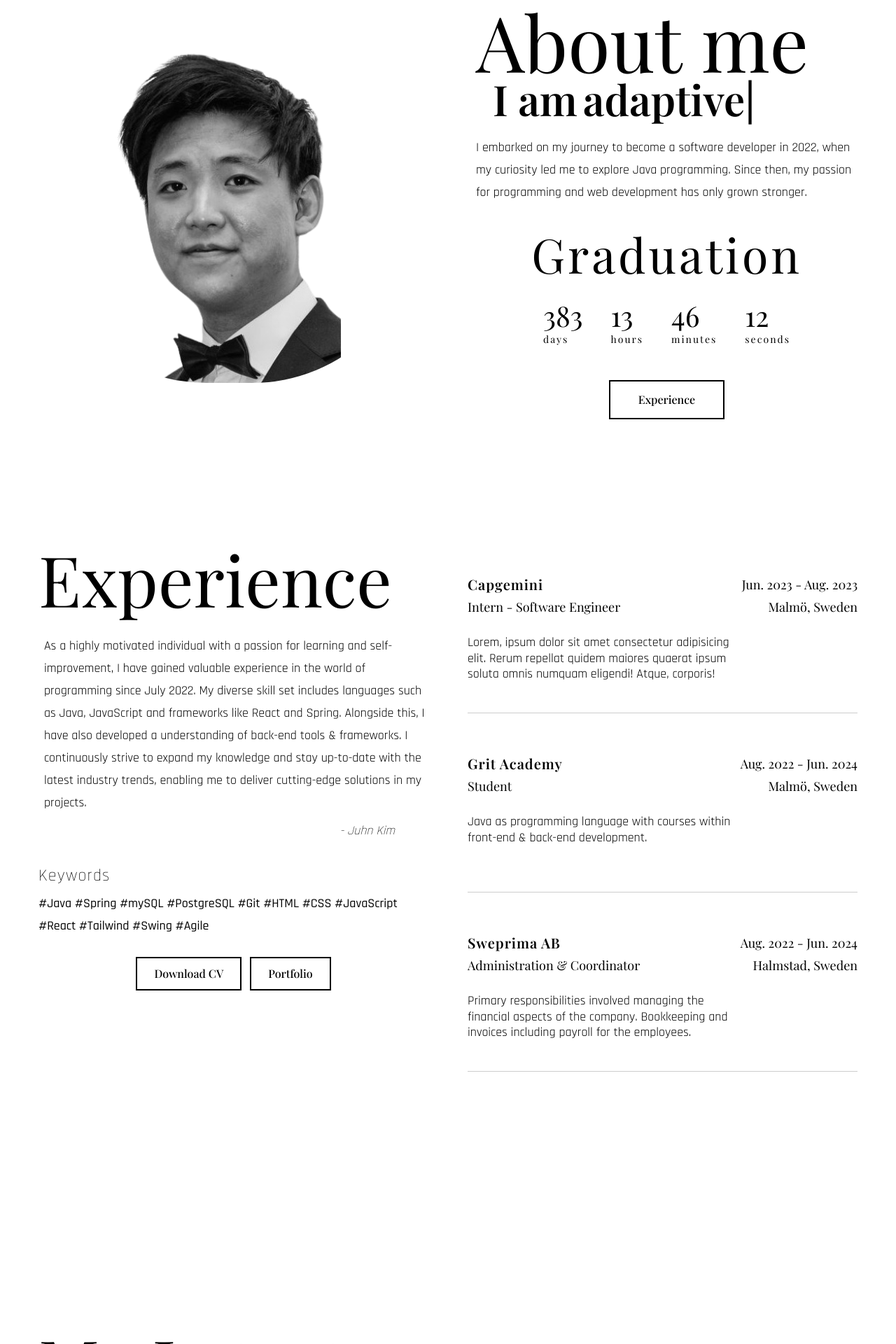
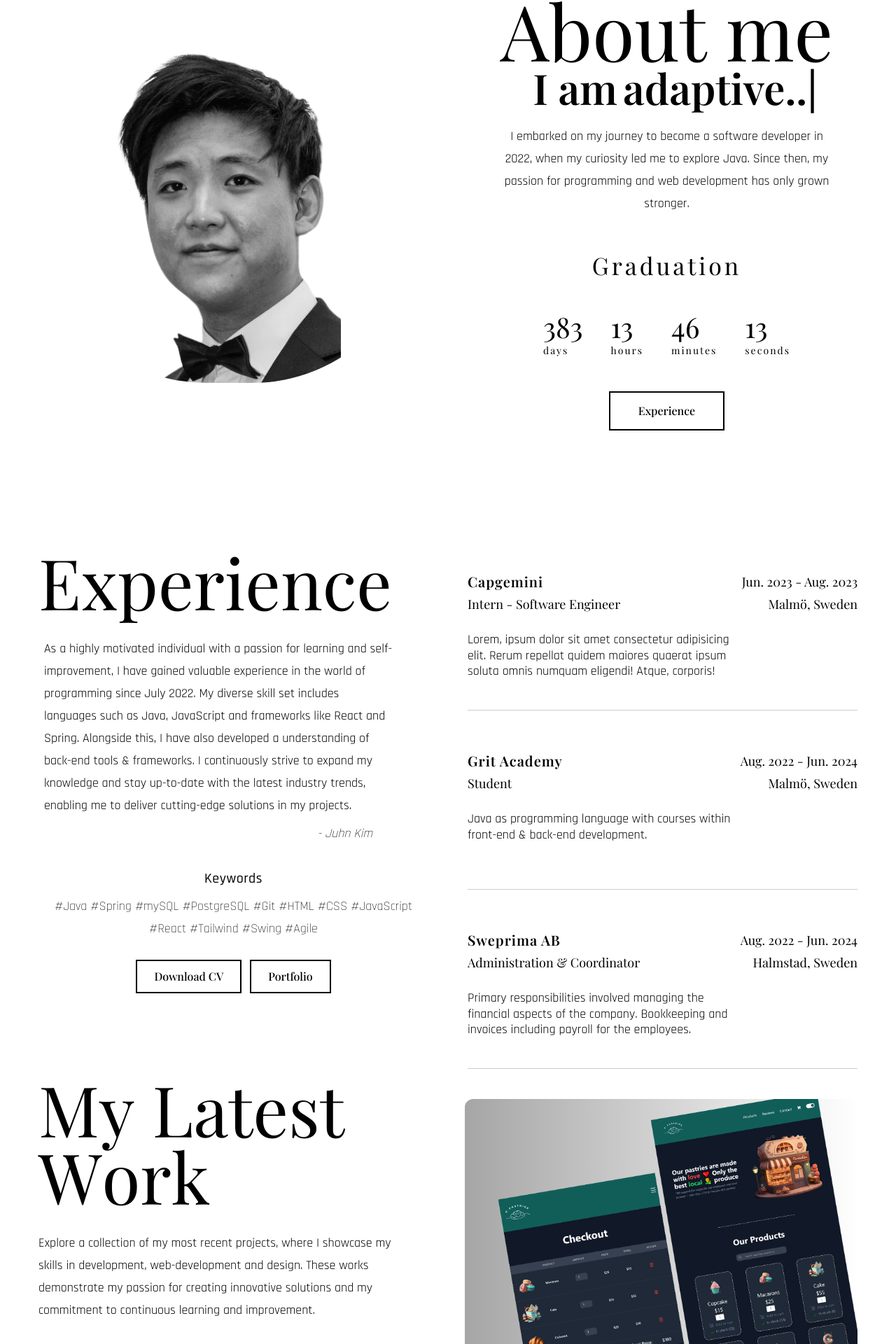
Before and after one commit to Juhniel/Portfolio-reactv2, a React (Vite) app: page / in a window 1280 px wide. Shown: the part 877-2797 px from the top of the page at 70% size. Built offline with nearby package versions, Linux system fonts and the light colour scheme; a web font is replaced by a local one.

Commit message:
latest projects updated and mobile ui. no hardcode

```diff
--- a/src/components/About.jsx
+++ b/src/components/About.jsx
@@ -56,7 +56,7 @@ export default function About({ scrollToElement, isMobileDevice }) {
             initial="hidden"
             whileInView={"show"}
             viewport={{ once: isMobileDevice ? true : false, amount: 0.3 }}
-            className="flex-1 text-black dark:text-white"
+            className="flex flex-col items-center lg:flex-1 text-black dark:text-white"
           >
             <h1 className="text-[55px] font-primary mb-2 font-light leading-[0.8] lg:text-[90px] xl:text-[110px] text-black dark:text-white">
               {title.map((letter, index) => {
@@ -94,9 +94,9 @@ export default function About({ scrollToElement, isMobileDevice }) {
                 repeat={Infinity}
               />
             </div>
-            <p className="mb-6">
+            <p className="mb-6 mx-10 text-center">
               I embarked on my journey to become a software developer in 2022,
-              when my curiosity led me to explore Java programming. Since then,
+              when my curiosity led me to explore Java. Since then,
               my passion for programming and web development has only grown
               stronger.
               <br />
@@ -108,9 +108,9 @@ export default function About({ scrollToElement, isMobileDevice }) {
               initial="hidden"
               whileInView={"show"}
               viewport={{ once: isMobileDevice ? true : false, amount: 0.3 }}
-              className="flex justify-center font-primary text-[48px] tracking-[2px] lg:tracking-[4px] xl:text-[68px] font-thin btn-hover-rainbow"
+              className="flex justify-center font-primary text-[48px] tracking-[2px] lg:tracking-[4px] xl:text-[68px] font-thin lg:btn-hover"
             >
-              <h3>Graduation</h3>
+              <h3 className="text-[34px]">Graduation</h3>
             </motion.div>
             <motion.div
               variants={fadeIn("up", 0.3, isMobileDevice)}
@@ -173,7 +173,7 @@ export default function About({ scrollToElement, isMobileDevice }) {
             >
               <button
                 onClick={() => scrollToElement("experience")}
-                className="btn btn-lg btn-hover"
+                className="btn btn-lg lg:btn-hover"
               >
                 Experience
               </button>
--- a/src/components/Banner.jsx
+++ b/src/components/Banner.jsx
@@ -11,7 +11,7 @@ export default function Banner({ scrollToElement, isMobileDevice }) {
   return (
     <section
       id="home"
-      className="min-h-[85vh] lg:min-h-[78vh] flex items-center mb-10 lg:m-20"
+      className="min-h-[85vh] lg:min-h-[78vh] flex items-center mb-20 mt-20 lg:m-20"
     >
       <div className="container mx-auto">
         <div className="flex flex-col gap-y-8 lg:flex-row lg:items-center lg:gap-x-12">
@@ -76,9 +76,9 @@ export default function Banner({ scrollToElement, isMobileDevice }) {
             >
               <button
                 onClick={() => scrollToElement("contact")}
-                className="btn btn-lg btn-hover text-base"
+                className="btn btn-lg lg:btn-hover text-base"
               >
-                Contact Me
+                Contact me
               </button>
             </motion.div>
             {/* Socials */}
@@ -93,10 +93,10 @@ export default function Banner({ scrollToElement, isMobileDevice }) {
                 href="https://www.linkedin.com/in/juhn-kim-7872a5251/"
                 target="_blank"
               >
-                <FaLinkedinIn className="text btn-hover" size={26} />
+                <FaLinkedinIn className="text lg:btn-hover" size={26} />
               </a>
               <a href="https://github.com/Juhniel" target="_blank">
-                <FaGithub className="text btn-hover" size={26} />
+                <FaGithub className="text lg:btn-hover" size={26} />
               </a>
             </motion.div>
           </div>
--- a/src/components/Contact.jsx
+++ b/src/components/Contact.jsx
@@ -19,10 +19,10 @@ export default function Contact({ isMobileDevice }) {
             initial="hidden"
             whileInView={"show"}
             viewport={{ once: isMobileDevice ? true : false, amount: 0.3 }}
-            className="flex-1 flex justify-start items-center"
+            className="lg:flex-1 lg:flex lg:justify-start items-center"
           >
             <div>
-              <h2 className="text text-[60px] lg:text-[90px] xl:text-[110px] leading-none mb-14 lg:mb-40 xl:mb-48">
+              <h2 className="text text-center lg:text-start text-[60px] lg:text-[90px] xl:text-[110px] leading-none mb-14 lg:mb-40 xl:mb-48">
                 {contactTitle.map((letter, index) => {
                   return (
                     <TextAnimation1 key={index}>
@@ -74,9 +74,11 @@ export default function Contact({ isMobileDevice }) {
               placeholder="Your message"
               required
             ></textarea>
-            <button type="submit" className="btn btn-sm btn-hover text-base">
-              Send Message
+            <div className="flex w-full justify-center lg:justify-end">
+            <button type="submit" className="btn btn-sm lg:btn-hover text-base">
+              Send message
             </button>
+            </div>
           </motion.form>
         </div>
       </div>
--- a/src/components/Experience.jsx
+++ b/src/components/Experience.jsx
@@ -32,11 +32,11 @@ export default function Experience({
   `;
 
   return (
-    <section id="experience" className="section lg:mb-96">
-      <div className="container mx-auto">
+    <section id="experience" className="section">
+      <div className="container mx-auto mb-80 lg:mb-0">
         <div className="flex flex-col lg:flex-row">
           {/* text & image*/}
-          <div className="flex-1 lg:bg-bottom mb-12 mr-14 lg:mb-0">
+          <div className="flex flex-col items-center lg:items-start lg:flex-1 lg:bg-bottom mb-12 lg:mr-14 lg:mb-0">
             <motion.h1
               variants={fadeIn("right", 0.3, isMobileDevice)}
               initial="hidden"
@@ -57,11 +57,11 @@ export default function Experience({
               initial="hidden"
               whileInView={"show"}
               viewport={{ once: isMobileDevice ? true : false, amount: 0.3 }}
-              className="text-secondary text-black dark:text-white max-w[455px] mb-2 ml-2 relative"
+              className="text-secondary mx-10  text-center lg:text-start lg:mr-12 text-black dark:text-white max-w[455px] mb-2 ml-2 relative"
             >
               <h3>
                 {description}
-                {isMobileDevice && !showMore ? "... " : moreText}
+                {isMobileDevice && !showMore ? "\u000A" : moreText}
                 {isMobileDevice && (
                   <button
                     onClick={toggleShowMore}
@@ -78,22 +78,22 @@ export default function Experience({
               whileInView={"show"}
               viewport={{ once: isMobileDevice ? true : false, amount: 0.3 }}
             >
-              <span className="flex justify-end mr-12 italic font-light text-black dark:text-white">
+              <span className="flex justify-end mr-4 lg:mr-20 italic font-light text-black dark:text-white">
                 - Juhn Kim
               </span>
               <br />
-              <h3 className="text-secondary text-black dark:text-white mb-5">
-                <span className="font-light text-[24px] tracking-wider mb-2">
+              <h3 className="text-secondary text-center text-black dark:text-white mb-5">
+                <span className="font-secondary font-medium text-[20px] tracking-wide mb-2">
                   Keywords
                 </span>
                 <br />
-                <span className="font-medium mb-2">
+                <span className="font-thin mb-2 ">
                   #Java #Spring #mySQL #PostgreSQL #Git #HTML #CSS #JavaScript
                   #React #Tailwind #Swing #Agile{" "}
                 </span>
               </h3>
               <div className="flex justify-center">
-              <button className="btn btn-sm btn-hover text-base">
+              <button className="btn btn-sm lg:btn-hover text-base">
                 <a href={cv} download>
                   Download CV
                 </a>
@@ -104,7 +104,7 @@ export default function Experience({
                     showAllProjects ? "all-projects" : "latest-projects"
                   )
                 }
-                className="btn btn-sm btn-hover text-base ml-3"
+                className="btn btn-sm lg:btn-hover text-base ml-3"
               >
                 Portfolio
               </button>
@@ -120,7 +120,7 @@ export default function Experience({
             className="flex-1"
           >
             {/* experience list */}
-            <div className="text mt-8 h-30">
+            <div className="text mt-24 lg:mt-6 h-30">
               {experienceData.map((experience, index) => {
                 const { name, description, title, date, place } = experience;
 
@@ -145,7 +145,7 @@ export default function Experience({
                       <p className="text font-thin mb-6">{title}</p>
                       <p className="font-secondary leading-tight mb-12">
                         {isMobileDevice && !showMoreExp
-                          ? `${shortDescription}... `
+                          ? `${shortDescription} `
                           : description}
                         {isMobileDevice && (
                           <button
--- a/src/components/Work.jsx
+++ b/src/components/Work.jsx
@@ -1,23 +1,41 @@
 import React, { useState } from "react";
 import { motion } from "framer-motion";
 import TextAnimation from "./TextAnimation";
-import TextAnimation2 from "./TextAnimationFishEye";
+import projectData from "../data/projectData.json";
 import { fadeIn, fadeOut } from "../variants";
+
 import recipebook from "../assets/images/projects/project-recipebook.png";
 import portfoliov1 from "../assets/images/projects/project-portfoliov1.png";
 import webshop from "../assets/images/projects/project-webshop.png";
+import java from "../assets/images/projects/java.png";
+import spring from "../assets/images/projects/spring.png";
+import javascript from "../assets/images/projects/javascript.png";
 
 export default function Work({ handleViewAllProjects, isMobileDevice }) {
   const myLatest = "My Latest".split("");
   const work = "Work".split("");
+  const projectArray = Object.values(projectData.projects);
+  const latestProjects = projectArray.slice(1, 3);
+  const firstImage = projectArray[0].img;
+
   const [showMore, setShowMore] = useState(false);
+
+  const images = {
+    recipebook: recipebook,
+    webshop: webshop,
+    portfoliov1: portfoliov1,
+    java: java,
+    javascript: javascript,
+    spring: spring,
+    // Add more mappings as needed
+  };
 
   const description = `Explore a collection of my most recent projects, where I
   showcase my skills in development, web-development and design.`;
 
-  const moreText = `These works demonstrate my passion for creating
+  const moreText = ` These works demonstrate my passion for creating
   innovative solutions and my commitment to continuous learning
-  and improvement.`;
+  and improvement. `;
 
   const toggleShowMore = () => {
     setShowMore(!showMore);
@@ -26,8 +44,8 @@ export default function Work({ handleViewAllProjects, isMobileDevice }) {
   return (
     <section className="section" id="latest-projects">
       <div className="container mx-auto">
-        <div className="flex flex-col lg:flex-row gap-x-12">
-          <div className="flex-1 flex flex-col gap-y-10 lg:mt-[4.7rem] xl:mt-[3.8rem]">
+        <div className="flex flex-col items-center lg:flex-row gap-x-12">
+          <div className="lg:flex-1 flex flex-col gap-y-10 lg:mt-[4.7rem] xl:mt-[3.8rem]">
             {/* text */}
             <div>
               <motion.div
@@ -38,7 +56,7 @@ export default function Work({ handleViewAllProjects, isMobileDevice }) {
                 viewport={{ once: isMobileDevice ? true : false, amount: 0.3 }}
               >
                 {" "}
-                <h2 className="text text-[60px] mb-7 font-light leading-[0.8] xl:text-[100px] xl:mb-10">
+                <h2 className="text text-center lg:text-start  text-[60px] mb-7 font-light leading-[0.8] xl:text-[100px] xl:mb-10">
                   {myLatest.map((letter, index) => {
                     return (
                       <TextAnimation key={index}>
@@ -65,27 +83,35 @@ export default function Work({ handleViewAllProjects, isMobileDevice }) {
                 initial="hidden"
                 whileInView={"show"}
                 viewport={{ once: isMobileDevice ? true : false, amount: 0.3 }}
-                className="max-w-lg mb-16 text-secondary text-black dark:text-white"
+                className="max-w-lg text-center mx-10 lg:mx-0 lg:text-start mb-16 text-secondary text-black dark:text-white"
               >
                 {description}
-                {isMobileDevice && !showMore ? "... " : moreText}
+                {isMobileDevice && !showMore ? " " : moreText}
                 {isMobileDevice && (
-                  <button onClick={toggleShowMore} className="text-amber-400 dark:text-amber-200">
-                    {showMore ? "Show less" : "Show more"}
+                  <button
+                    onClick={toggleShowMore}
+                    className="text-amber-400 dark:text-amber-200"
+                  >
+                    {showMore ? ` Show less` : "Show more"}
                   </button>
                 )}
               </motion.p>
+              <div className="flex justify-center">
                 <motion.button
                   variants={fadeIn("right", 0.3, isMobileDevice)}
                   exit={fadeOut("left", 0).exit}
                   initial="hidden"
                   whileInView={"show"}
-                viewport={{ once: isMobileDevice ? true : false, amount: 0.3 }}
-                className="btn btn-sm btn-hover text-base"
+                  viewport={{
+                    once: isMobileDevice ? true : false,
+                    amount: 0.3,
+                  }}
+                  className="btn btn-sm lg:btn-hover text-base"
                   onClick={handleViewAllProjects}
                 >
                   View all projects
                 </motion.button>
+              </div>
             </div>
             {/* image */}
             <motion.div
@@ -99,20 +125,31 @@ export default function Work({ handleViewAllProjects, isMobileDevice }) {
               {/* overlay */}
               <div className="group-hover:bg-black/70 w-full h-full absolute z-40 transition-all duration-300"></div>
               {/* img */}
+              <a
+                href="https://github.com/Juhniel/RecipeBookSpring"
+                target="_blank"
+                rel="noopener noreferrer"
+              >
                 <img
                   className="group-hover:scale-125 transition-all duration-500 w-full"
-                src={recipebook}
+                  src={images[firstImage]}
                   alt=""
                 />
+              </a>
               {/* pretitle */}
               <div className="absolute -bottom-full left-12 group-hover:bottom-24 transition-all duration-500 z-50">
-                <span className="text-white">
-                  #Spring #MySQL #JavaScript #Thymeleaf
-                </span>
+                {projectArray[0].stack.map((stackItem, index) => (
+                  <span
+                    key={index}
+                    className="text-white"
+                  >{` #${stackItem}\u00A0 `}</span>
+                ))}
               </div>
               {/* title */}
               <div className="absolute -bottom-full left-12 group-hover:bottom-14 transition-all duration-700 z-50">
-                <span className="text-3xl text-white">Recipebook</span>
+                <span className="text-3xl text-white">
+                  {projectArray[0].name}
+                </span>
               </div>
             </motion.div>
           </div>
@@ -122,47 +159,43 @@ export default function Work({ handleViewAllProjects, isMobileDevice }) {
             initial="hidden"
             whileInView={"show"}
             viewport={{ once: isMobileDevice ? true : false, amount: 0.3 }}
-            className="hidden lg:flex flex-1  flex-col gap-y-10 mb-10 lg:mt-[8rem]"
+            className="hidden lg:flex flex-1  flex-col gap-y-10 mb-10"
           >
-            {/* image */}
-            <div className="group relative overflow-hidden rounded-xl">
+            <div className="hidden lg:flex flex-1 flex-col gap-y-10 mb-10 lg:mt-[8rem]">
+              {latestProjects.map((project, index) => (
+                <a
+                  href={project.link}
+                  target="_blank"
+                  rel="noopener noreferrer"
+                  key={index}
+                >
+                  <div className="group relative overflow-hidden rounded-xl mt-[42px]">
                     {/* overlay */}
                     <div className="group-hover:bg-black/70 w-full h-full absolute z-40 transition-all duration-300"></div>
                     {/* img */}
                     <img
                       className="group-hover:scale-125 transition-all duration-500"
-                src={portfoliov1}
+                      src={images[project.img]}
                       alt=""
                     />
                     {/* pretitle */}
                     <div className="absolute -bottom-full left-12 group-hover:bottom-24 transition-all duration-500 z-50">
-                <span className="text-white">#HTML #CSS #JavaScript</span>
+                      {project.stack.map((projectStack, index) => (
+                        <span
+                          key={index}
+                          className="text-white"
+                        >{` #${projectStack}\u00A0 `}</span>
+                      ))}
                     </div>
                     {/* title */}
                     <div className="absolute -bottom-full left-12 group-hover:bottom-14 transition-all duration-700 z-50">
-                <span className="text-3xl text-white">Portfolio v1</span>
+                      <span className="text-3xl text-white">
+                        {project.name}
+                      </span>
                     </div>
                   </div>
-            {/* image */}
-            <div className="group relative overflow-hidden rounded-xl">
-              {/* overlay */}
-              <div className="group-hover:bg-black/70 w-full h-full absolute z-40 transition-all duration-300"></div>
-              {/* img */}
-              <img
-                className="group-hover:scale-125 transition-all duration-500"
-                src={webshop}
-                alt=""
-              />
-              {/* pretitle */}
-              <div className="absolute -bottom-full left-12 group-hover:bottom-24 transition-all duration-500 z-50">
-                <span className="text-white">
-                  #React #JavaScript #CSS #Tailwind #HTML{" "}
-                </span>
-              </div>
-              {/* title */}
-              <div className="absolute -bottom-full left-12 group-hover:bottom-14 transition-all duration-700 z-50">
-                <span className="text-3xl text-white">Webshop</span>
-              </div>
+                </a>
+              ))}
             </div>
           </motion.div>
         </div>
--- a/src/data/projectData.json
+++ b/src/data/projectData.json
@@ -5,6 +5,7 @@
         "description": "Spring boot project backed by mySQL. This application allows users to search, discover and save their favourite recipes. Personalized account creation and profile editing options.",
         "img": "recipebook",
         "link": "https://github.com/Juhniel/RecipeBookSpring",
+        "github": "https://github.com/Juhniel/RecipeBookSpring",
         "category": "web",
         "stack": [
           "Spring",
@@ -17,7 +18,8 @@
         "name": "Webshop",
         "description": "React project backed by Firebase real-time database. Simple webshop styled with tailwind. As a user you are able to add products to the cart and purchase products.",
         "img": "webshop",
-        "link": "https://github.com/Juhniel/java22-avjs-slutprojekt-Juhn-Kim",
+        "link": "https://juhniel.github.io/java22-avjs-slutprojekt-Juhn-Kim/",
+        "github": "https://github.com/Juhniel/java22-avjs-slutprojekt-Juhn-Kim",
         "category": "web",
         "stack": [
           "JavaScript",
@@ -28,9 +30,10 @@
       },
       {
         "name": "Portfolio v1",
-        "description": "This was one of my first projects ever created which showcase a portfolio of my work. ",
+        "description": "One of the first websites and the first portfolio created. Worked mainly with HTML, CSS and some JavaScript.",
         "img": "portfoliov1",
-        "link": "https://github.com/Juhniel/JAVA22-html-slutprojekt-Juhn-Kim",
+        "link": "https://juhniel.github.io/JAVA22-html-slutprojekt-Juhn-Kim/",
+        "github": "https://github.com/Juhniel/JAVA22-html-slutprojekt-Juhn-Kim",
         "category": "web",
         "stack": [
           "HTML",
@@ -43,6 +46,7 @@
         "description": "This project is a flickr clone which is a image service where you can upload and see other people's images. Flickr's own API and search functions with filter.",
         "img": "javascript",
         "link": "https://github.com/Juhniel/java22-js-slutprojekt-Juhn-Kim",
+        "github": "https://juhniel.github.io/java22-js-slutprojekt-Juhn-Kim/",
         "category": "web",
         "stack": [
           "HTML",
@@ -55,6 +59,7 @@
         "description": "Weather web-application created in Java with Apache Tomcat as webserver. We used JSP to show the data on a static website and fetched data from https://openweathermap.org.",
         "img": "java",
         "link": "https://github.com/Juhniel/JAVA22-JavaWebDev-Slutprojekt-Juhn-Kim/tree/main/SlutprojektWeather",
+        "github": "https://github.com/Juhniel/JAVA22-JavaWebDev-Slutprojekt-Juhn-Kim/tree/main/SlutprojektWeather",
         "category": "web",
         "stack": [
           "Java",
@@ -66,6 +71,7 @@
         "description": "Desktop-application made with Java and Swing. Simple week-calendar where the user can add and remove events on the calendar. ",
         "img": "java",
         "link": "https://github.com/Juhniel/JAVA22-java1-slutprojekt-Juhn-Kim",
+        "github": "https://github.com/Juhniel/JAVA22-java1-slutprojekt-Juhn-Kim",
         "category": "desktop",
         "stack": [
           "Java",
```
Also changed, not shown: src/components/AllProjects.jsx (+17 -10 lines), src/components/ProjectCard.jsx (+13 -10 lines). Lines whose indentation alone changed are shown as unchanged.
